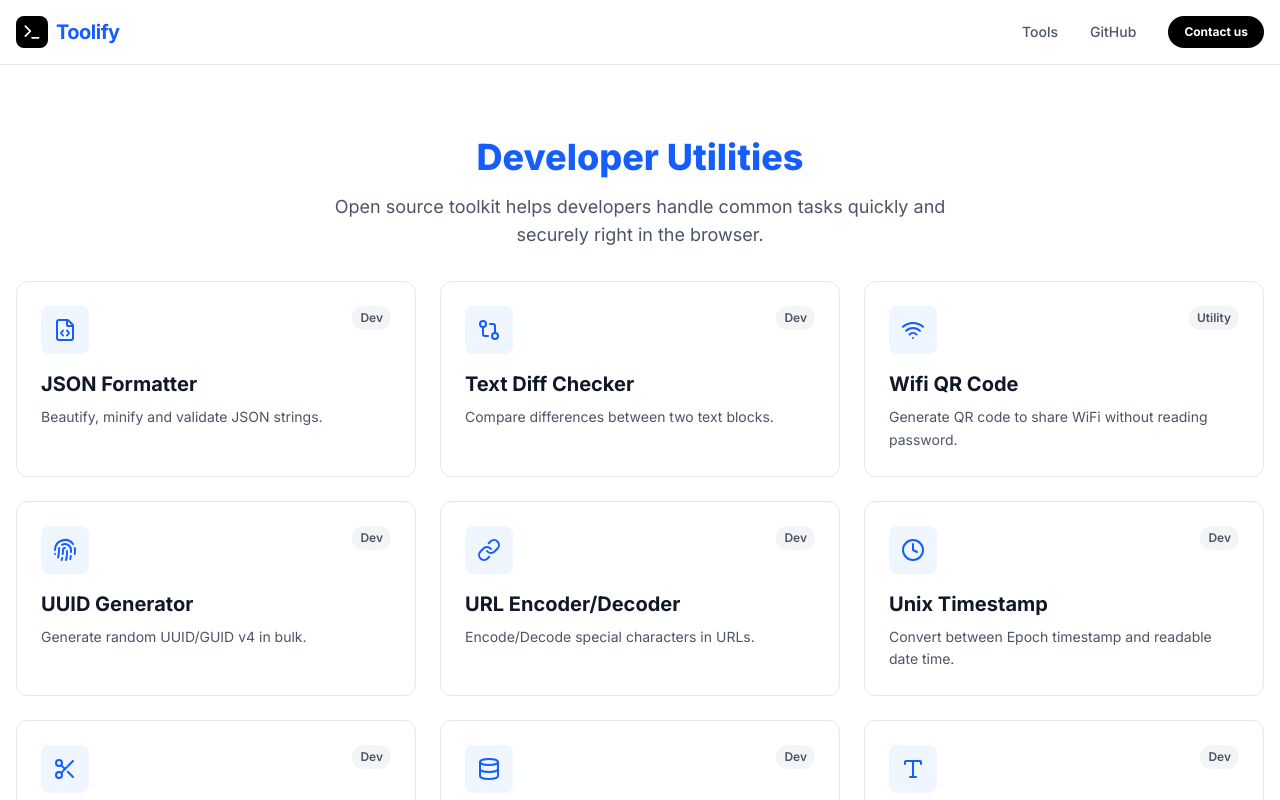
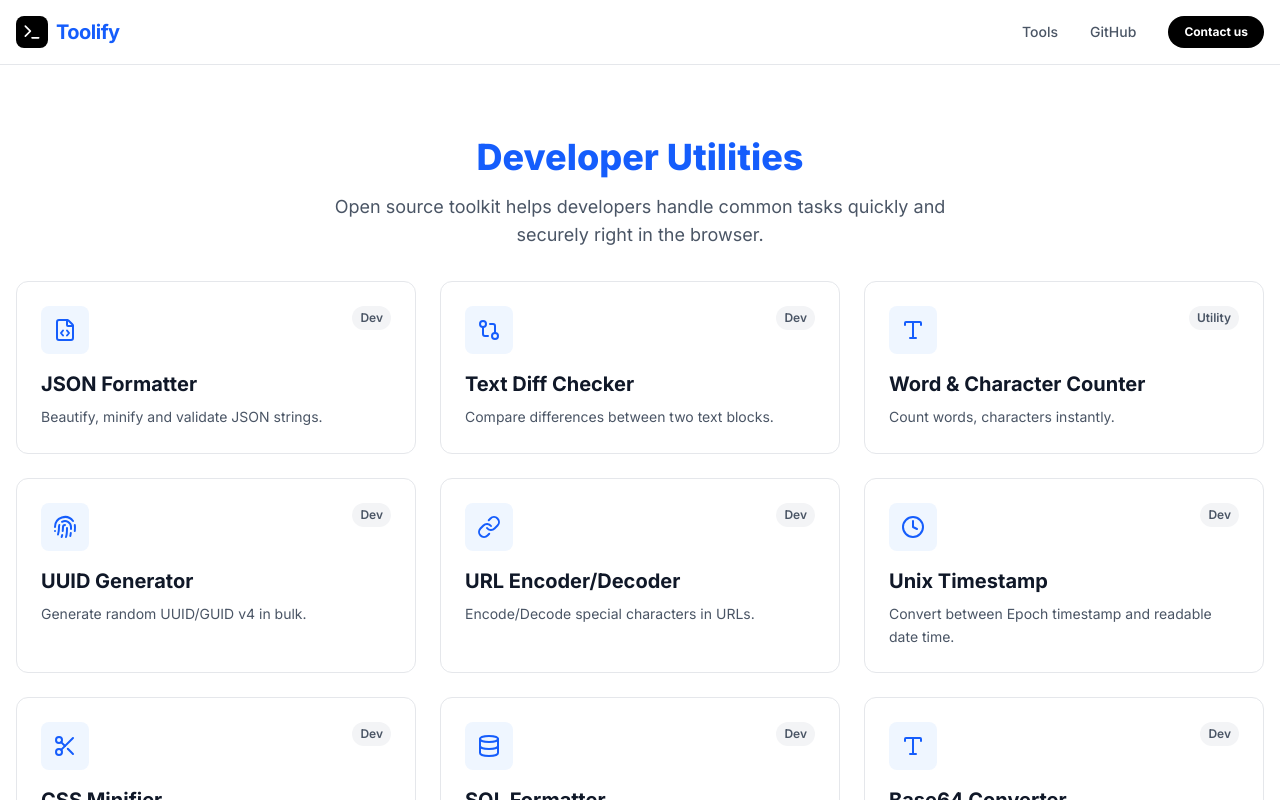
Before and after one commit to thebriantech/toolify-fe, a Next.js app: page / in a window 1280 px wide. Shown: the top 800 px of the page. Built offline with nearby package versions, Linux system fonts and the light colour scheme.

Commit message:
chore: update data in tool.ts

```diff
--- a/data/tool.ts
+++ b/data/tool.ts
@@ -33,10 +33,10 @@ export const TOOLS: Tool[] = [
     },
     {
         id: '3',
-        name: 'Wifi QR Code',
-        description: 'Generate QR code to share WiFi without reading password.',
-        href: '/tools/wifi-qr',
-        icon: Wifi,
+        name: 'Word & Character Counter',
+        description: 'Count words, characters instantly.',
+        href: '/tools/word-char-counter',
+        icon: Type,
         category: 'Utility',
     },
     {
```
